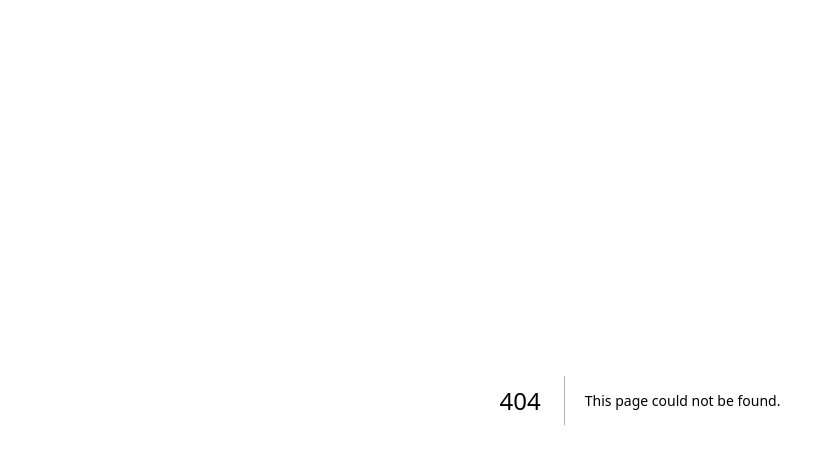
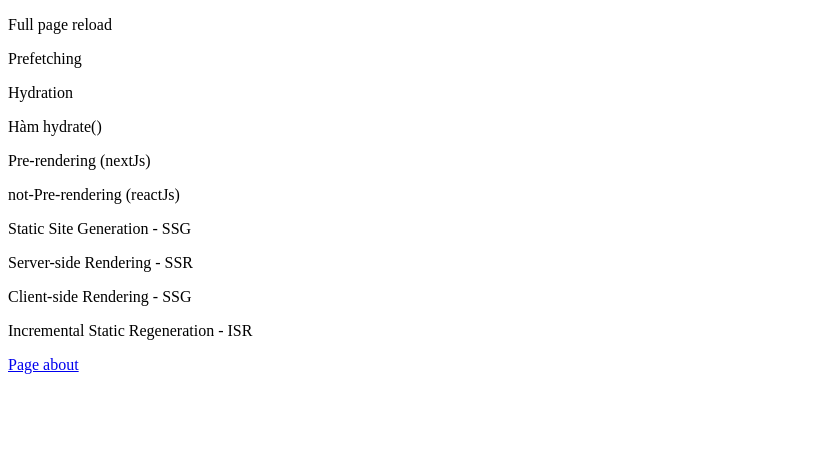
Before and after one commit to phanquang2403/learn-next, a Next.js app: page /note in a window 1280 px wide. Before the commit this address had no page. Shown: the top 464 px of the page, without its empty margins (0-835 px from the left). Built offline with nearby package versions, Linux system fonts and the light colour scheme.

Commit message:
init commit

```diff
--- /dev/null
+++ b/src/pages/note/index.tsx
@@ -0,0 +1,75 @@
+import Link from "next/link";
+import React from "react";
+
+const Note = () => {
+  return (
+    <div>
+      <p>Full page reload</p>
+      {/* Mỗi lần reload là tải lại tài nguyên toàn bộ */}
+
+      <p>Prefetching</p>
+      {/*
+      - Ở trong màn hình viewport có tag Link thì nó sẽ tải các file page.js tương ứng sẵn để click nó nhảy sang liền
+      - chỉ xảy ra trong môi trường product (yarn build => yarn start)
+      - đối với mạng yến thì nó k Prefetching
+      */}
+
+      <p>Hydration</p>
+      {/*
+      - Sau đó ghép tiếp các eventListener vào HTML DOM
+      - Đôi khi có sự chênh lệch DOM trong code và render
+      */}
+
+      <p>Hàm hydrate()</p>
+      {/*
+      - Giống hàm render
+      - Server result HTML - ReactDOMServer
+      - Sau đó tiến hành Hydration
+      */}
+
+      <p>Pre-rendering (nextJs)</p>
+      {/*
+      -render sẵn file HTML ở server
+      - Load thêm JS
+      - sau đó thực hiện quá trình Hydration()
+      */}
+
+      <p>not-Pre-rendering (reactJs)</p>
+      {/*
+      - Lần đầu tiên trả về HTML chỉ có tag div id="root" nó trắng trang
+      - Load thêm JS sau đó render ra id="app"
+      */}
+
+      <p>Static Site Generation - SSG</p>
+      {/*
+      - Build dự án có sẵn những cái static  => file HTML
+      - request => trả về HTML ==> tốc độ nhanh
+      */}
+
+      <p>Server-side Rendering - SSR</p>
+      {/*
+      - Mỗi request => trả về 1 file HTML => Tốc độ chậm vì phải xử lý nhiều
+      */}
+
+      <p>Client-side Rendering - SSG</p>
+      {/*
+      - SSG + fetch data on client
+      - Trả về static sẵn của SSG
+      - sau đó ghép data fetch động client vào
+      */}
+
+      <p>Incremental Static Regeneration - ISR</p>
+      {/*
+      - ?
+      - ?
+      - ?
+      */}
+
+      <Link href={"about"}>
+        <a>Page about</a>
+      </Link>
+    </div>
+  );
+};
+
+export default Note;
```
Also changed, not shown: src/pages/about/index.tsx (added, +7 -0 lines), src/pages/typeRender/SSG.tsx (added, +8 -0 lines), src/pages/typeRender/SSR.tsx (added, +21 -0 lines).
